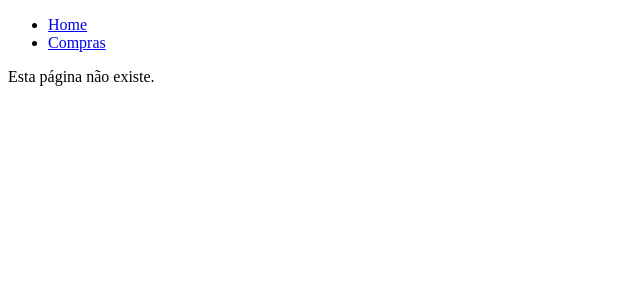
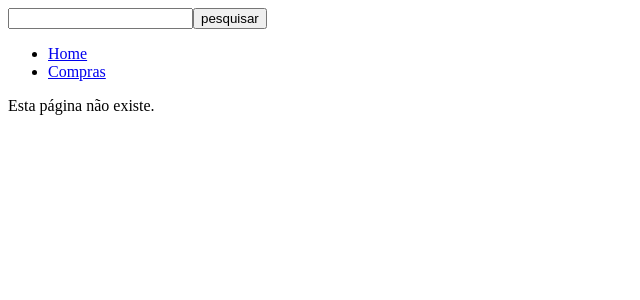
Before and after one commit to paulobtn/supera-interface-ecommerce, a React (Create React App) app in the folder client/: page /product/1 in a window 1280 px wide. Shown: the top 300 px of the page, without its empty margins (0-640 px from the left). Built offline with nearby package versions, Linux system fonts and the light colour scheme.

Commit message:
Adicionei um formulario de pesquisa
Criei um componente SearchForm. Agora é possível pesquisar games.

```diff
--- a/client/src/components/App.js
+++ b/client/src/components/App.js
@@ -9,6 +9,8 @@ import Home from './Home';
 import Product from './Product';
 import ShoppingCart from './ShoppingCart';
 import NotFound from './NotFound';
+import SearchForm from './SearchForm';
+
 
 const App = () => {
 
@@ -16,12 +18,17 @@ const App = () => {
     <Router>
 
         <div>
+
+          <SearchForm />
+
           <nav>
+            <form action=""></form>
             <ul>
               <li><Link to={'/'}>Home</Link></li>
               <li><Link to={'/cart'}>Compras</Link></li>
             </ul>
           </nav>
+
         <Switch>
 
           <Route exact path="/">
--- /dev/null
+++ b/client/src/components/SearchForm.js
@@ -0,0 +1,29 @@
+import { useState } from 'react';
+import { useHistory } from 'react-router-dom';
+
+
+const SearchForm = () => {
+
+  let [searchTerm, setSearchTerm] = useState('');
+  let history = useHistory();
+
+  const handleSubmit = (e) => {
+    e.preventDefault();
+    if(searchTerm){
+      history.push(`/?q=${searchTerm}`)
+    }
+  }
+
+  const handleChange = (e) => {
+    setSearchTerm(e.target.value);
+  }
+
+  return (
+    <form role="search" onSubmit={handleSubmit}>
+      <input type="text" value={searchTerm} onChange={handleChange} />
+      <input type="submit" value="pesquisar" />
+    </form>
+  )
+}
+
+export default SearchForm;
```
Lines whose indentation alone changed are shown as unchanged.
